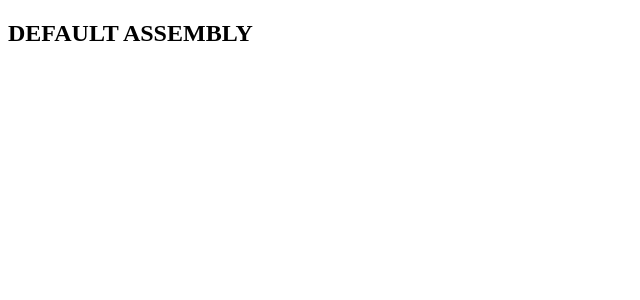
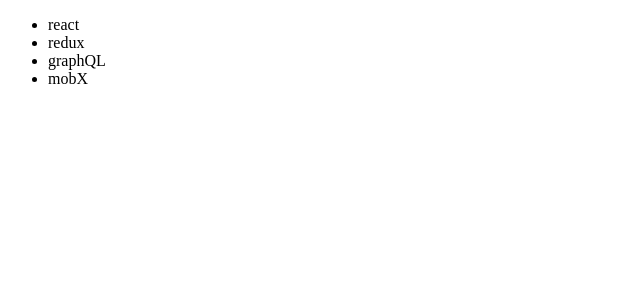
Before and after one commit to YK911/goit-react-cw, a React (Create React App) app: page / in a window 1280 px wide. Shown: the top 300 px of the page, without its empty margins (0-640 px from the left). Built offline with nearby package versions, Linux system fonts and the light colour scheme.

Commit message:
add lesson01

```diff
--- a/public/index.html
+++ b/public/index.html
@@ -1,15 +1,10 @@
 <!DOCTYPE html>
 <html lang="en">
   <head>
-    <meta charset="utf-8" />
-    <link rel="icon" href="%PUBLIC_URL%/favicon.ico" />
-    <meta name="viewport" content="width=device-width, initial-scale=1" />
-    <meta name="theme-color" content="#000000" />
-    <meta
-      name="description"
-      content="Web site created using create-react-app"
-    />
-    <title>React App</title>
+    <meta charset="UTF-8" />
+    <meta name="viewport" content="width=device-width, initial-scale=1.0" />
+    <meta http-equiv="X-UA-Compatible" content="ie=edge" />
+    <title>Document</title>
   </head>
   <body>
     <div id="root"></div>
--- a/src/components/App.js
+++ b/src/components/App.js
@@ -1,7 +1,21 @@
 import React from "react";
 
-function App() {
-  return <h2>DEFAULT ASSEMBLY</h2>;
-}
+import List from "./List";
+const arr = [
+  { name: "react", id: "43rfdf" },
+  { name: "redux", id: 9549 },
+  { name: "graphQL", id: "dfsdff" },
+  { name: "mobX", id: "54ktrf" }
+];
+// const cars = ["bmw", "audi", "ford", "tesla"];
+
+const App = () => {
+  return (
+    <>
+      <List data={arr} />
+    </>
+  );
+  //   return <>{arr.length !== 0 ? <List data={arr} /> : <Default />}</>;
+};
 
 export default App;
--- /dev/null
+++ b/src/components/Default.js
@@ -0,0 +1,5 @@
+import React from "react";
+
+const Default = () => <h2> arr not found ...</h2>;
+
+export default Default;
--- /dev/null
+++ b/src/components/List.js
@@ -0,0 +1,25 @@
+import React from "react";
+import ListItem from "./ListItem";
+import PropTypes from "prop-types";
+
+const List = ({ data }) => {
+  console.log("props", data);
+
+  return (
+    <ul>
+      {data.map(elem => {
+        return <ListItem key={elem.id} item={elem} />;
+      })}
+    </ul>
+  );
+};
+
+List.defaultProps = {
+  data: ["i am arr"]
+};
+
+List.propTypes = {
+  data: PropTypes.array
+};
+
+export default List;
--- /dev/null
+++ b/src/components/ListItem.js
@@ -0,0 +1,15 @@
+import React from "react";
+import PropTypes from "prop-types";
+
+const ListItem = ({ item }) => {
+  return <li>{item.name}</li>;
+};
+
+ListItem.propTypes = {
+  item: PropTypes.shape({
+    name: PropTypes.string.isRequired,
+    id: PropTypes.string.isRequired
+  })
+};
+
+export default ListItem;
--- a/src/index.js
+++ b/src/index.js
@@ -1,11 +1,5 @@
 import React from "react";
 import ReactDOM from "react-dom";
 import App from "./components/App";
-import * as serviceWorker from "./serviceWorker";
 
 ReactDOM.render(<App />, document.getElementById("root"));
-
-// If you want your app to work offline and load faster, you can change
-// unregister() to register() below. Note this comes with some pitfalls.
-// Learn more about service workers: https://bit.ly/CRA-PWA
-serviceWorker.unregister();
```
